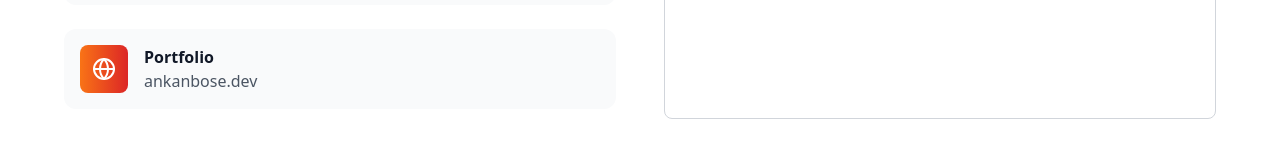
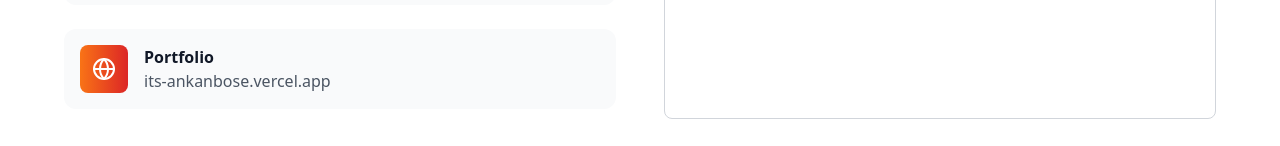
Before and after one commit to its-ankanbose/portfolio, a React (Vite) app: page / in a window 1280 px wide. Shown: the part 9774-9920 px from the top of the page. Built offline with nearby package versions, Linux system fonts and the light colour scheme.

Commit message:
contact update

```diff
--- a/src/components/Contact.tsx
+++ b/src/components/Contact.tsx
@@ -36,7 +36,7 @@ const Contact: React.FC = () => {
       icon: <Phone className="w-6 h-6" />,
       title: 'Phone',
       value: '+91 73192 77270',
-      link: 'tel:+91XXXXXXXXXX',
+      link: 'tel:+917319277270',
       gradient: 'from-green-500 to-teal-600'
     },
     {
@@ -49,7 +49,7 @@ const Contact: React.FC = () => {
     {
       icon: <Globe className="w-6 h-6" />,
       title: 'Portfolio',
-      value: 'ankanbose.dev',
+      value: 'its-ankanbose.vercel.app',
       link: '#',
       gradient: 'from-orange-500 to-red-600'
     }
@@ -71,7 +71,7 @@ const Contact: React.FC = () => {
     {
       name: 'Email',
       icon: <Mail className="w-6 h-6" />,
-      url: 'mailto:thisisme@yahoo.com',
+      url: 'ankanbose.work.26@gmail.com',
       color: 'hover:text-red-600'
     }
   ];
```
